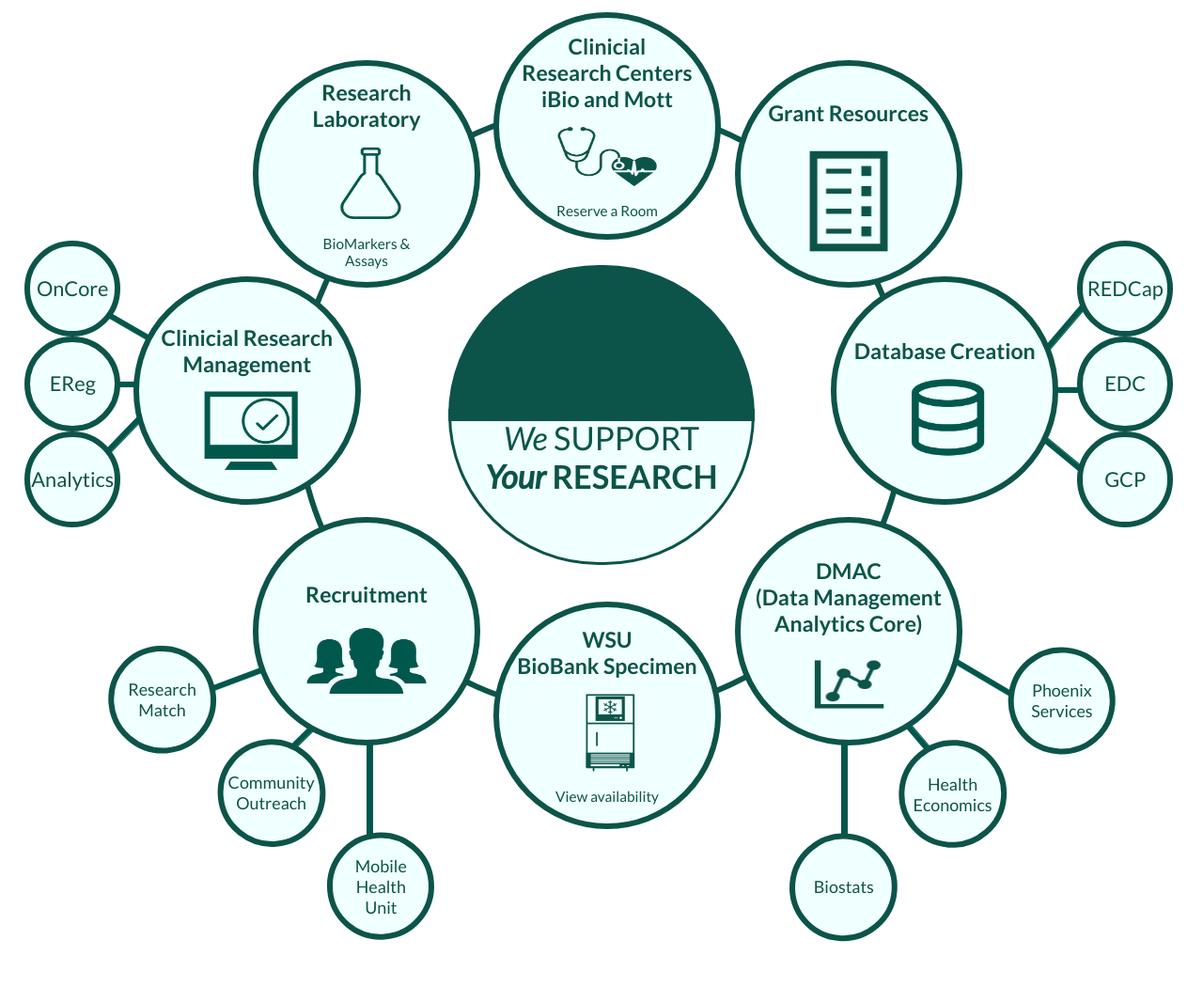
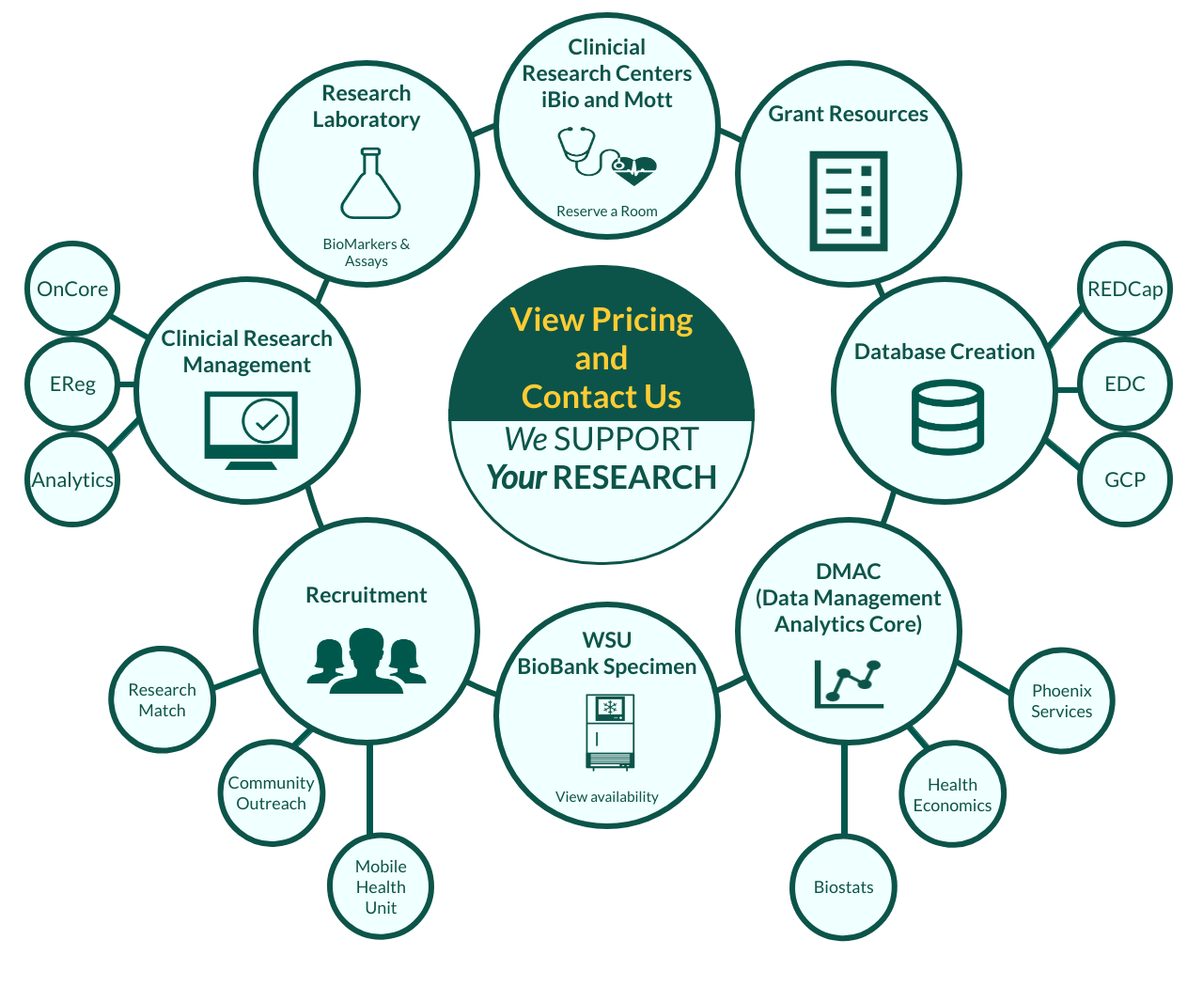
Before and after one commit to jss37/CRSC-WheelV2, a plain HTML site: page index.html in a window 1280 px wide. Shown: the whole page at 94% size. Drawn offline with Linux system fonts and the light colour scheme.

Commit message:
Update index.html

```diff
--- a/index.html
+++ b/index.html
@@ -289,7 +289,7 @@
 
         <div id ="flex-container" aria-hidden="true">
         <div id="center">
-            <h1><a href="https://clinicalresearch.med.wayne.edu/contact">View Pricing<br> and <br>Contact Us</a></h1>
+            <h1>View Pricing<br> and <br>Contact Us</h1>
             <!-- <div id="smaller-wheel"></div> -->
             <div class="center-half-circle-one"><p style="font-size:2.7vw;margin-top: .5vw;"><i>We</i></i> SUPPORT<br> <span style="font-weight: bold;"><i>Your</i> RESEARCH</span></p></div>
             <div class="center-half-circle-two"> </div>
```
